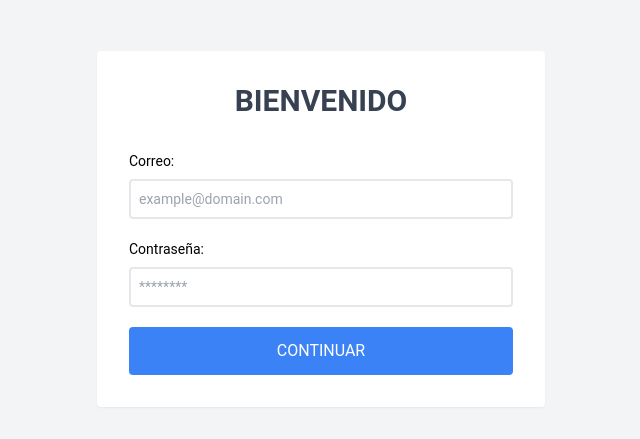
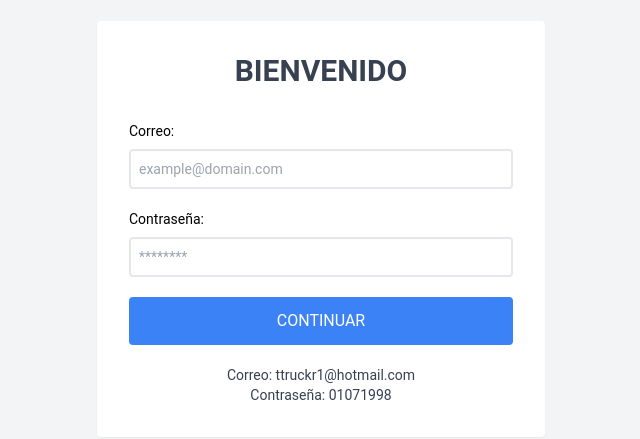
Before and after one commit to LancerR40/marketplace-front, a React (Create React App) app: page /admin/login in a window 1280 px wide. Shown: the part 171-610 px from the top of the page, without its empty margins (319-959 px from the left). Built offline with nearby package versions, Linux system fonts and the light colour scheme; no server answers.

Commit message:
Added admin test credentials to login view

```diff
--- a/src/pages/admin/Login.js
+++ b/src/pages/admin/Login.js
@@ -136,6 +136,11 @@ const Login = () => {
           <div className='text-center'>
             <Button className='w-fit px-8 py-3 uppercase' type='submit'>Continuar</Button>
           </div>
+
+          <div className='mt-5 text-gray-700 text-sm text-center'>
+            Correo: ttruckr1@hotmail.com<br/>
+            Contraseña: 01071998
+          </div>
         </div>
       </form>
     </div>
```
